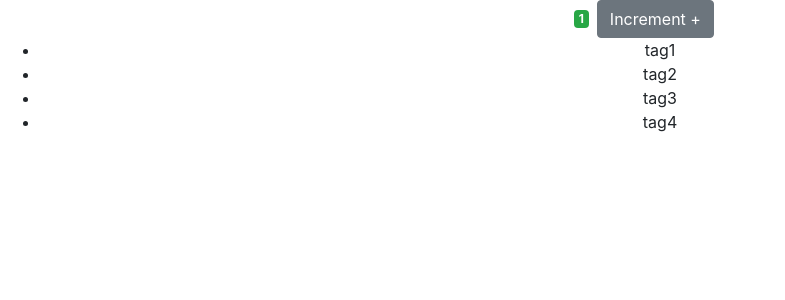
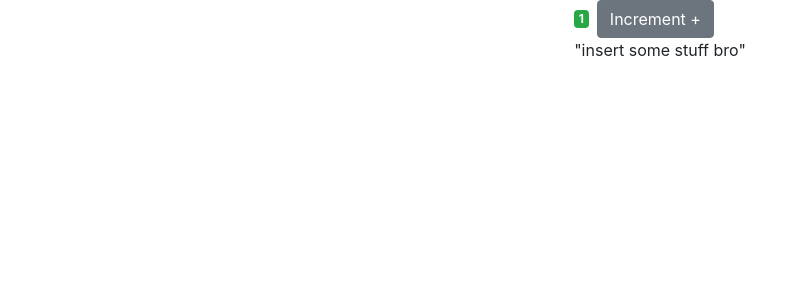
Before and after one commit to jonreactive/to-do-app-three-extended, a React (Create React App) app: page / in a window 1280 px wide. Shown: the top 300 px of the page, without its empty margins (0-785 px from the left). Built offline with nearby package versions, Linux system fonts and the light colour scheme.

Commit message:
rendered a list conditionally with a method

```diff
--- a/src/components/Counter.jsx
+++ b/src/components/Counter.jsx
@@ -4,7 +4,7 @@
 class Counter extends Component {
   state = {
     count: 1,
-    tags: ["tag1","tag2","tag3","tag4"]
+    tags: []
   };
 
   formatCount() {
@@ -18,6 +18,12 @@
     return badgeColor;
   }
 
+  renderList() {
+    if(this.state.tags.length === 0) return <p>"insert some stuff bro"</p>
+
+    return <ul>{this.state.tags.map(tag => <li key={tag}>{tag}</li>)}</ul>
+  }
+
   render() {
     return (
       <div>
@@ -25,7 +31,8 @@
           <Badge className={this.getBadgeColors()}>{this.formatCount()}</Badge>
         </span>
         <Button>Increment +</Button>
-        <ul>{this.state.tags.map(tag => <li key={tag}>{tag}</li>)}</ul>
+        <ul>{this.renderList()}</ul>
+
 
       </div>
     );
```
